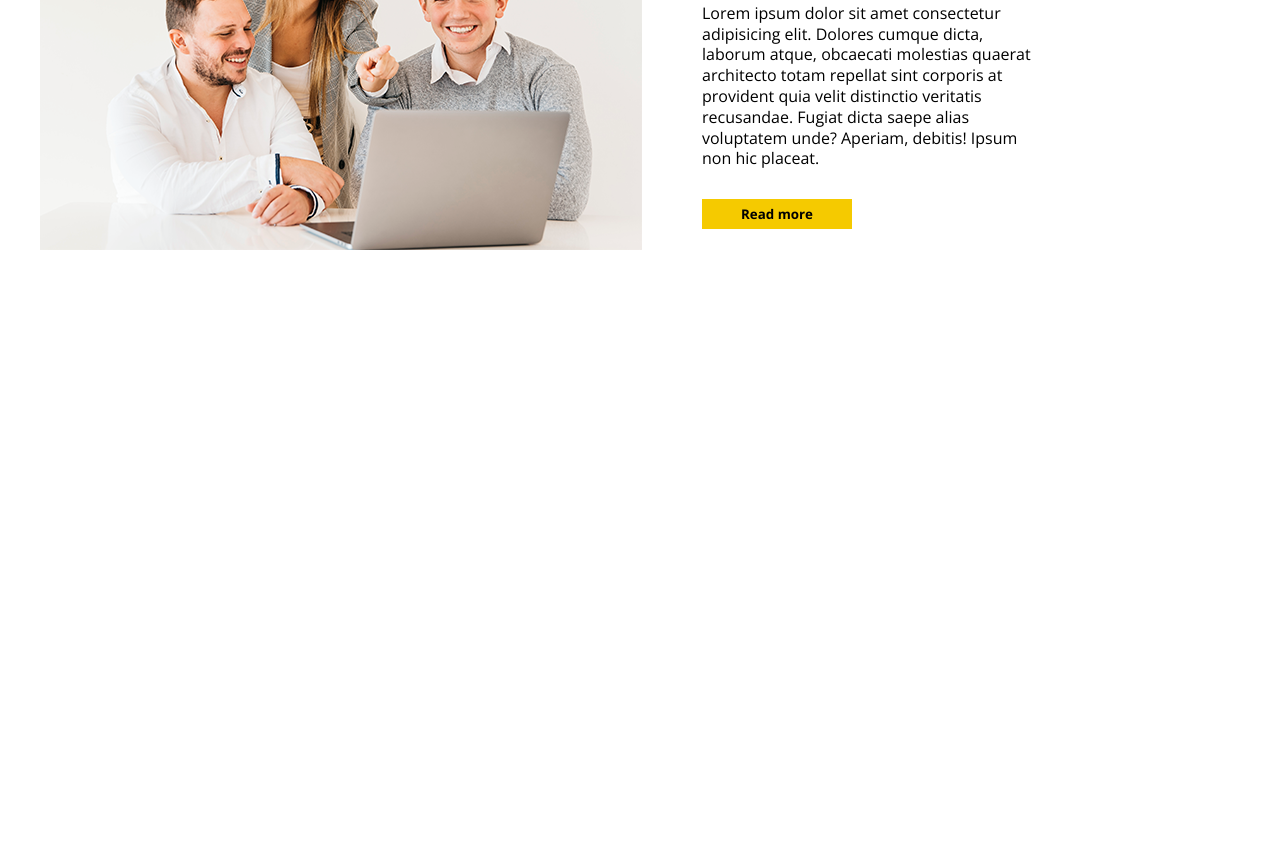
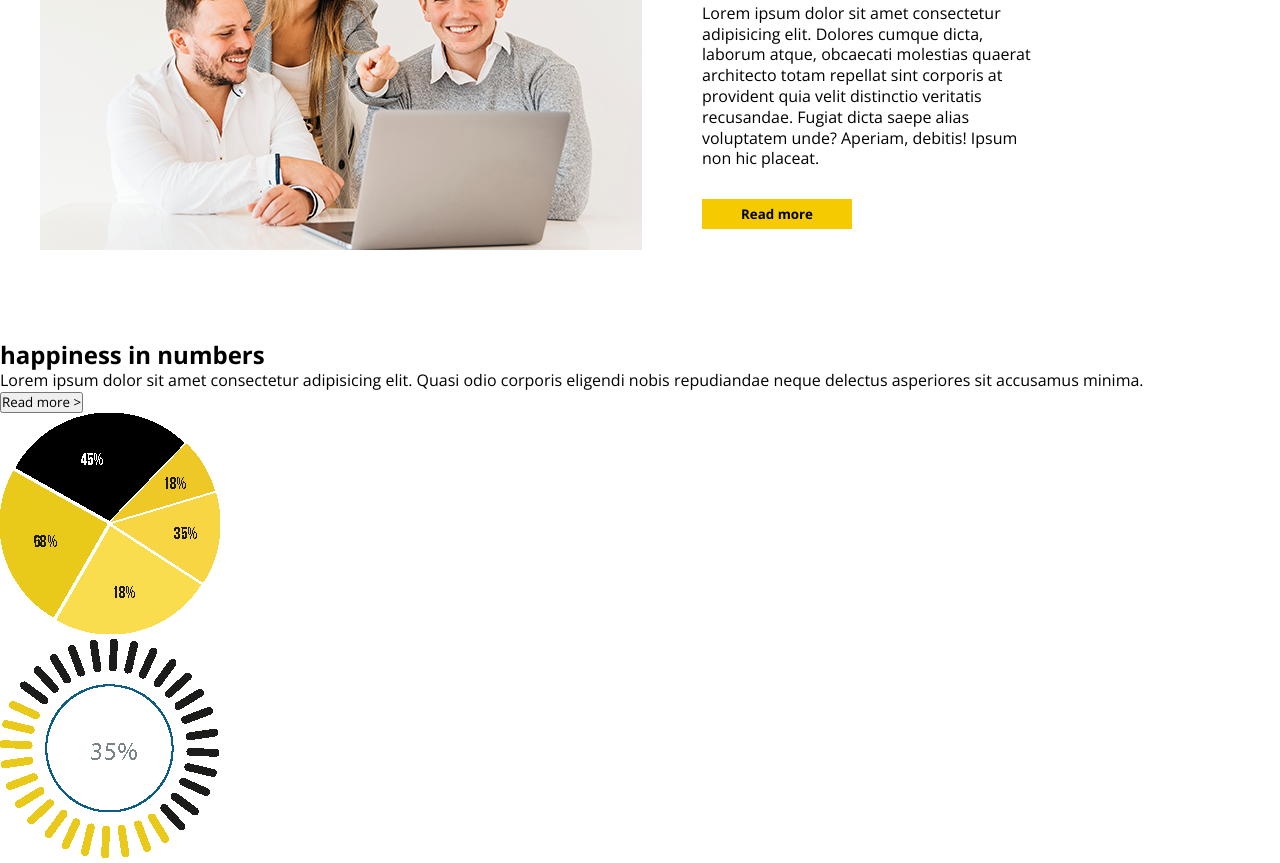
Before and after one commit to DDDavid-create/HAPPINESS, a plain HTML site: page index.html in a window 1280 px wide. Shown: the part 398-1261 px from the top of the page. Before the commit the page ends 800 px from the top, so only its background shows below. Drawn offline with nearby package versions, Linux system fonts and the light colour scheme.

Commit message:
s2 creado y hecho

```diff
--- a/index.html
+++ b/index.html
@@ -32,6 +32,20 @@
                 <button class="read-more-btn">Read more</button>
             </div>
         </div>
+        <!--SECTION 2-->
+        <div class="s2">
+            <div class="card-s2">
+                <div class="s2-text">
+                    <h2>happiness in numbers</h2>
+                    <p>Lorem ipsum dolor sit amet consectetur adipisicing elit. Quasi odio corporis eligendi nobis repudiandae neque delectus asperiores sit accusamus minima.</p>
+                    <button class="card-btn">Read more ></button>
+                </div>
+                <div class="graphs">
+                    <div class="graph-1"><img src="./src/assets/images/graph01.png" alt="graph-1"></div>
+                    <div class="graph-2"><img src="./src/assets/images/graph02.png" alt="graph-2"></div>
+                </div>
+            </div>
+        </div>
     </section>
 </body>
 </html>
```
